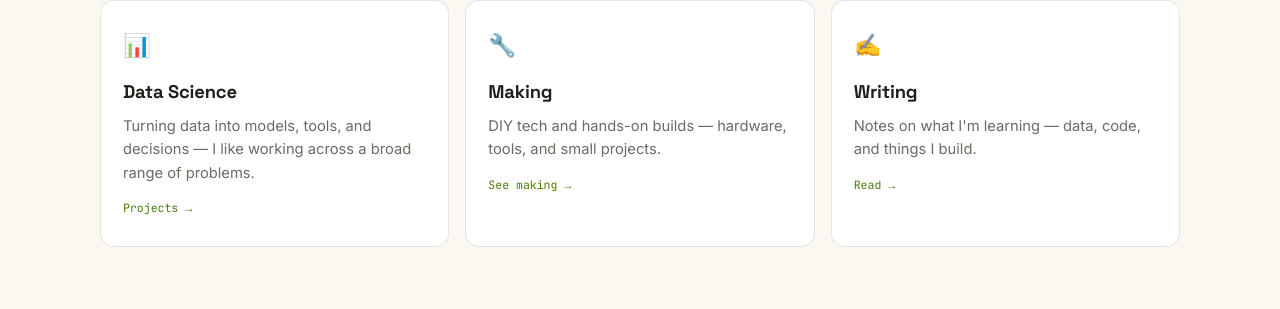
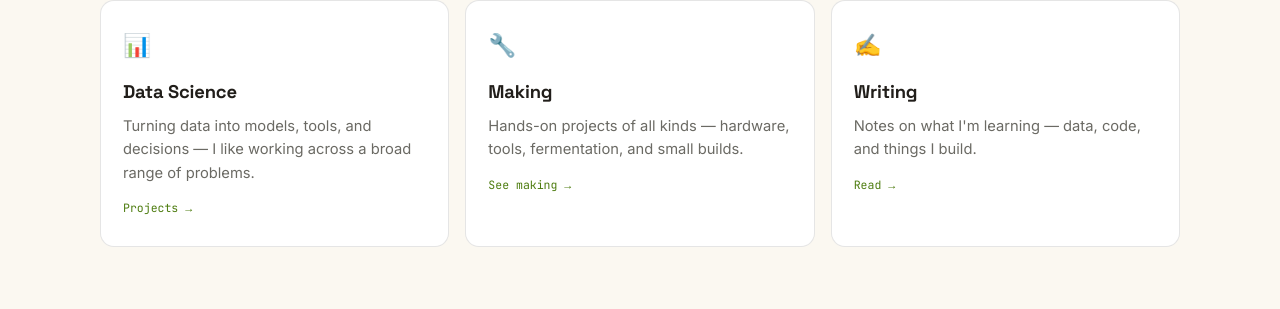
Before and after one commit to koulakhilesh/koulakhilesh.github.io, a Jekyll site: the page built from index.html, in a window 1280 px wide and 1400 px high, scrolled down 639 px. Shown: the part 141-450 px from the top of the window. Built offline with Jekyll 4.4.1, drawn with Linux system fonts in a browser that asks for light colours; some of the changed text lies outside the part shown.

Commit message:
content: add fermentation to Making, restore // Now card with placeholder

```diff
--- a/_config.yml
+++ b/_config.yml
@@ -47,6 +47,12 @@
   featured_projects: 2
   making_preview: 4
 
+# "// Now" card on the homepage. Leave empty to show a placeholder.
+now: []
+#  - Working on a side project
+#  - Learning something new
+#  - Reading a good book
+
 plugins:
   - jekyll-feed
   - jekyll-seo-tag
--- a/_includes/facets.html
+++ b/_includes/facets.html
@@ -2,7 +2,7 @@
   <div class="sec-head"><h2>What I do</h2></div>
   <div class="facets">
     <a class="facet" href="{{ '/projects/' | relative_url }}"><div class="ic">📊</div><h3>Data Science</h3><p>Turning data into models, tools, and decisions — I like working across a broad range of problems.</p><span class="lk">Projects →</span></a>
-    <a class="facet" href="{{ '/making/' | relative_url }}"><div class="ic">🔧</div><h3>Making</h3><p>DIY tech and hands-on builds — hardware, tools, and small projects.</p><span class="lk">See making →</span></a>
+    <a class="facet" href="{{ '/making/' | relative_url }}"><div class="ic">🔧</div><h3>Making</h3><p>Hands-on projects of all kinds — hardware, tools, fermentation, and small builds.</p><span class="lk">See making →</span></a>
     <a class="facet" href="{{ '/writing/' | relative_url }}"><div class="ic">✍️</div><h3>Writing</h3><p>Notes on what I'm learning — data, code, and things I build.</p><span class="lk">Read →</span></a>
   </div>
 </section>
--- a/_includes/section-now.html
+++ b/_includes/section-now.html
@@ -1,12 +1,14 @@
 <section class="wrap section">
   {% assign now = site.now %}
-  <div class="about{% unless now.size > 0 %} about--solo{% endunless %}">
+  <div class="about">
     <blockquote>I like <span class="accent">data, automation, and coding</span> — and I build things on the side. This is where I share what I make and learn.</blockquote>
-    {% if now.size > 0 %}
     <div class="now-card">
       <h4>// Now</h4>
+      {% if now.size > 0 %}
       <ul>{% for item in now %}<li>{{ item }}</li>{% endfor %}</ul>
+      {% else %}
+      <p class="now-empty">Nothing to report right now.</p>
+      {% endif %}
     </div>
-    {% endif %}
   </div>
 </section>
--- a/_sass/cards.scss
+++ b/_sass/cards.scss
@@ -52,3 +52,4 @@
 .now-card h4{font-family:var(--mono);font-size:.72rem;color:var(--amber);text-transform:uppercase;
   letter-spacing:.08em;margin:0 0 12px}
 .now-card ul{margin:0;padding-left:18px;color:var(--muted);font-size:.92rem;line-height:1.9}
+.now-empty{margin:0;color:var(--muted);font-size:.92rem;font-style:italic}
```
